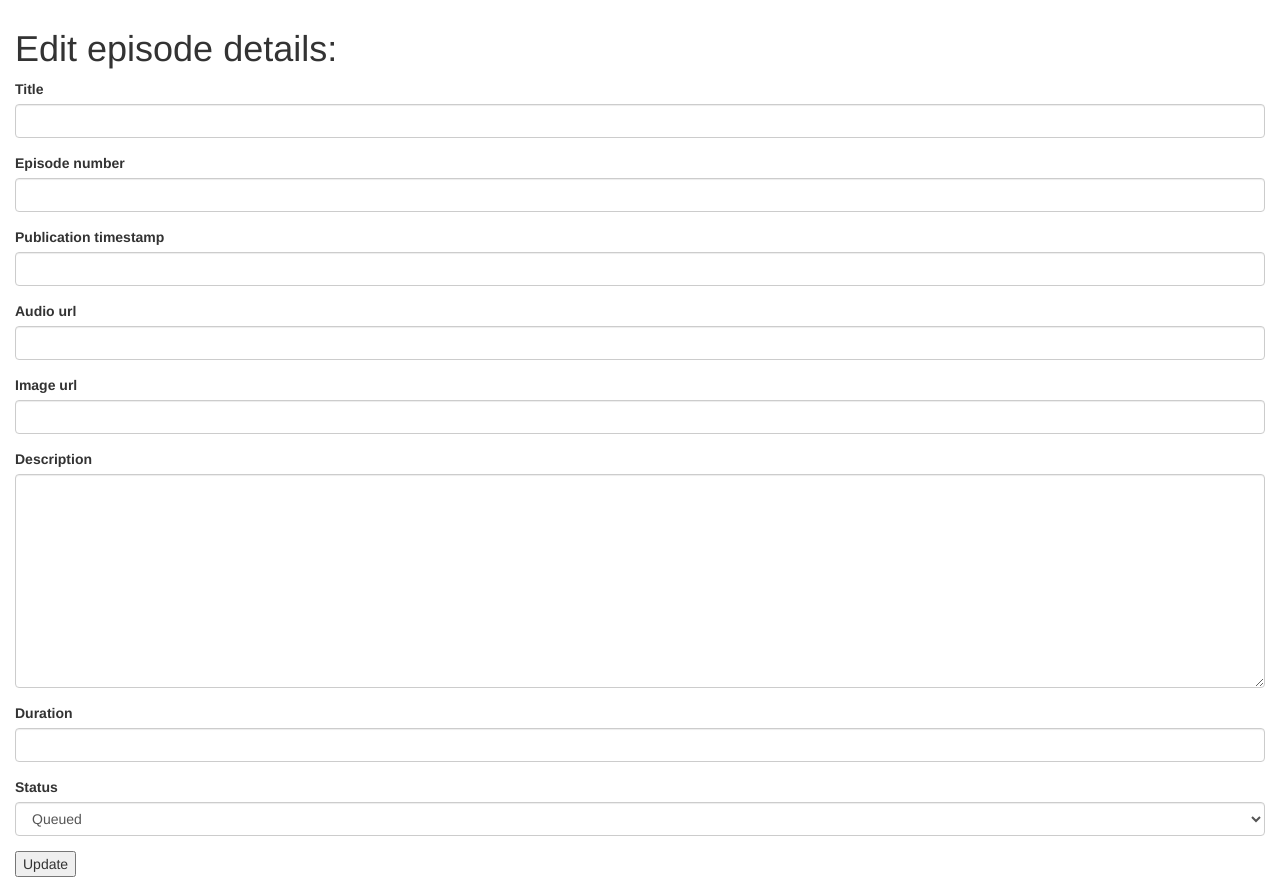
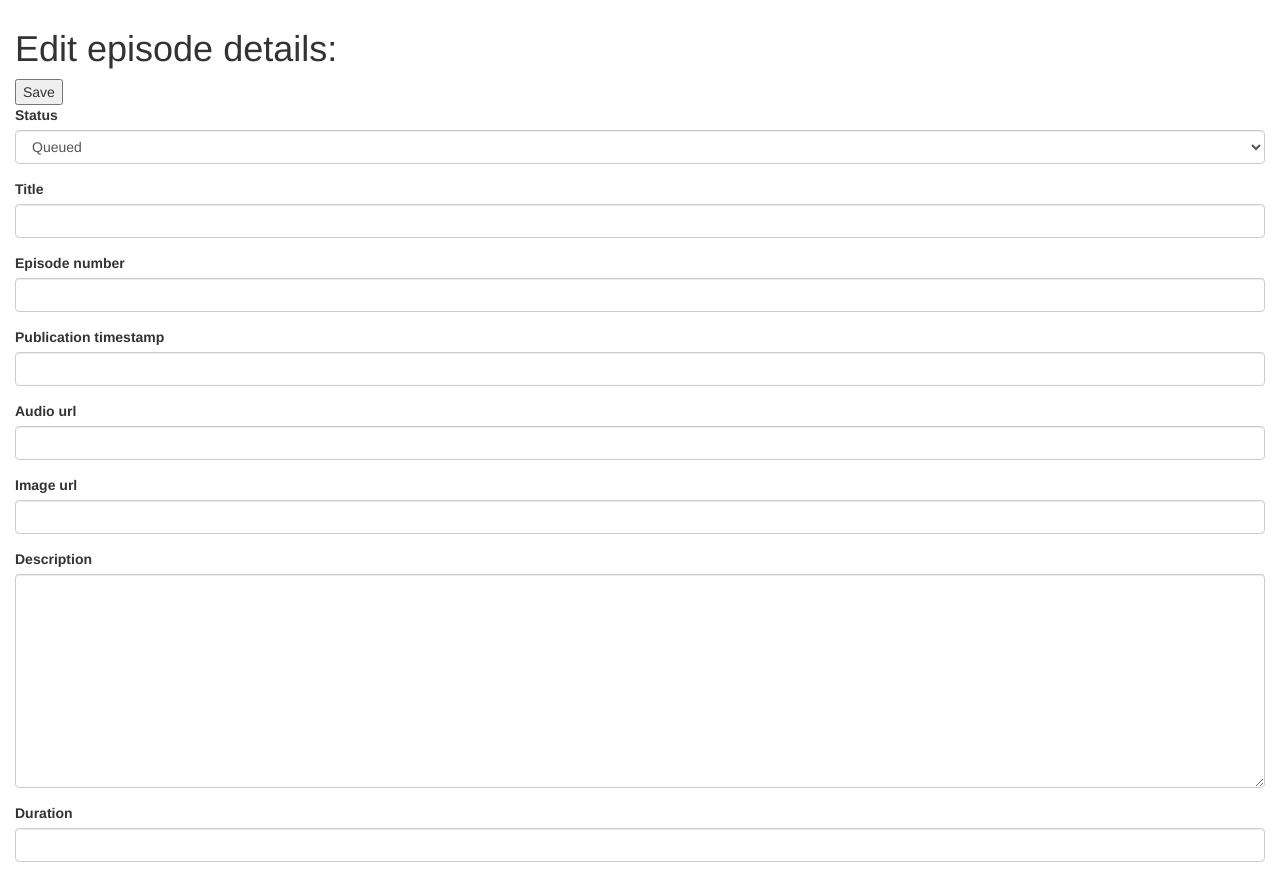
Before and after one commit to mattkram/podcast-log, a Django app: template src/podcast_log/templates/edit-episode.html in a window 1280 px wide. Shown: the part 51-928 px from the top of the page. Run offline with Django 3.2, Linux system fonts and the light colour scheme; the template is opened without the code that fills it: values that come from a table or form of the project are taken from there, others are empty; some libraries are stand-ins or nearby versions.

Commit message:
Move status and save button to top of form

```diff
--- a/src/podcast_log/forms.py
+++ b/src/podcast_log/forms.py
@@ -40,6 +40,7 @@ class EditEpisodeForm(forms.ModelForm):
     class Meta:
         model = Episode
         fields = (
+            "status",
             "title",
             "episode_number",
             "publication_timestamp",
@@ -47,7 +48,6 @@ class EditEpisodeForm(forms.ModelForm):
             "image_url",
             "description",
             "duration",
-            "status",
         )
 
         widgets = {
--- a/src/podcast_log/templates/edit-episode.html
+++ b/src/podcast_log/templates/edit-episode.html
@@ -5,6 +5,7 @@
 <h1>Edit episode details:</h1>
 <form action="{% url 'edit-episode' episode_id %}" method="post">
     {% csrf_token %}
+    <input type="submit" value="Save">
     {% for field in form %}
         <div class="form-group">
             <label>{{ field.label }}</label>
@@ -12,7 +13,6 @@
             <small class="text-danger">{{ field.errors }}</small>
         </div>
     {% endfor %}
-    <input type="submit" value="Update">
 </form>
 
 {% endblock %}
```
